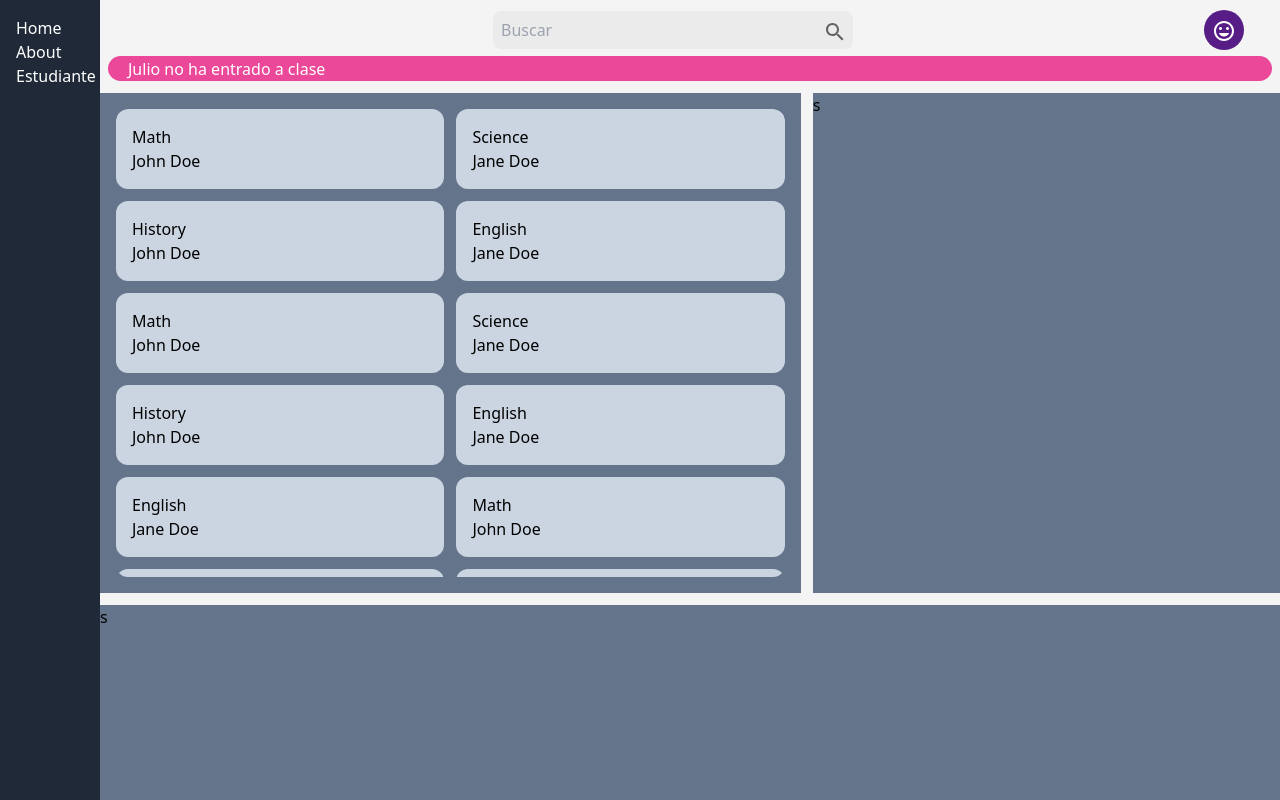
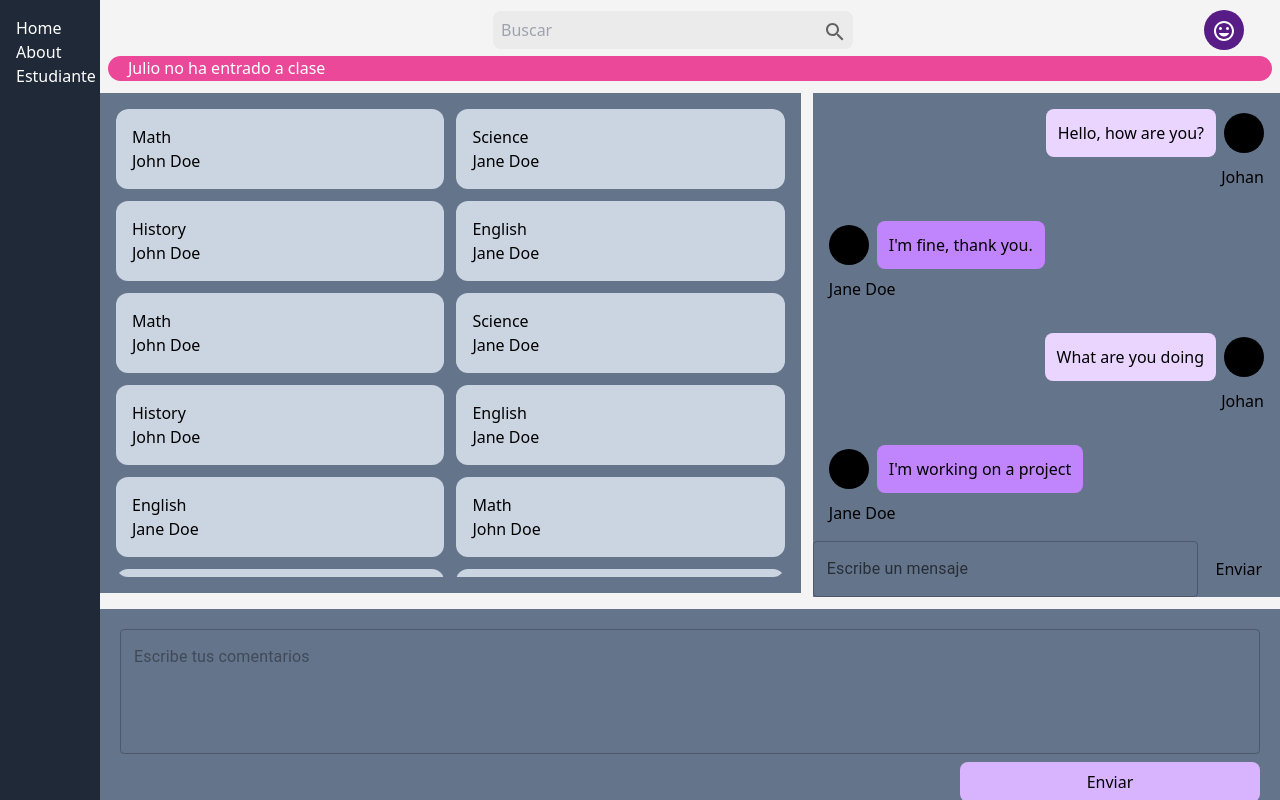
Before and after one commit to SebasRamz-Murillo/EduManager, a React (Vite) app: page /panel/home in a window 1280 px wide. Built offline with nearby package versions, Linux system fonts and the light colour scheme.

Commit message:
style: :sparkles: Componente de chat y review button

```diff
--- /dev/null
+++ b/src/components/buttons/ReviewButton.tsx
@@ -0,0 +1,15 @@
+import { TextField } from "@mui/material";
+
+export default function ReviewButton() {
+  return (
+    <section className="w-ful flex h-full flex-col items-end gap-2 p-5">
+      <TextField
+        multiline={true}
+        fullWidth={true}
+        placeholder="Escribe tus comentarios"
+        rows={4}
+      />
+      <button className="w-[300px] rounded-lg bg-purple-300 p-2">Enviar</button>
+    </section>
+  );
+}
--- a/src/components/sections/layout/GridSubjets.tsx
+++ b/src/components/list/GridSubjets.tsx
@@ -1,4 +1,4 @@
-import { subjects } from "../../../lib/DataJson/Subjects";
+import { subjects } from "../../lib/DataJson/Subjects";
 
 export default function GridSubjets() {
   return (
--- /dev/null
+++ b/src/components/list/MessagesChat.tsx
@@ -0,0 +1,54 @@
+import { TextField } from "@mui/material";
+import { Messages } from "../../lib/DataJson/Messages";
+
+export default function MessagesChat() {
+  return (
+    <>
+      <section className="w-full">
+        {Messages.map((message) => (
+          <div
+            key={message.id}
+            className={`flex w-full flex-row items-center justify-${message.user_id === 1 ? "end" : "start"} p-4`}
+          >
+            <article
+              className={`flex flex-col items-${message.user_id === 1 ? "end" : "start"} gap-2 leading-normal`}
+            >
+              <div className="flex flex-row items-center gap-2">
+                {message.user_id === 1 ? (
+                  <>
+                    <div
+                      className={`rounded-lg p-3 ${message.user_id === 1 ? "bg-purple-200" : "bg-purple-400"}`}
+                    >
+                      <h1>{message.message}</h1>
+                    </div>
+                    <div className="h-10 w-10 rounded-full bg-black"></div>
+                  </>
+                ) : (
+                  <>
+                    <div className="h-10 w-10 rounded-full bg-black"></div>
+                    <div className="rounded-lg bg-purple-400 p-3">
+                      <h1>{message.message}</h1>
+                    </div>
+                  </>
+                )}
+              </div>
+              <p className="">{message.user}</p>
+            </article>
+          </div>
+        ))}
+      </section>
+      <section className="flex w-full flex-row">
+        <TextField
+          variant="outlined"
+          label="Escribe un mensaje"
+          fullWidth={true}
+          sx={{
+            "& label.Mui-focused": { color: "purple" },
+            "& .MuiInput-underline:after": { borderBottomColor: "purple" },
+          }}
+        />
+        <button className="w-[100px]">Enviar</button>
+      </section>
+    </>
+  );
+}
--- a/src/components/sections/panel/Home.tsx
+++ b/src/components/sections/panel/Home.tsx
@@ -1,5 +1,8 @@
+import { Input, TextField } from "@mui/material";
 import BadgeNotification from "../layout/BadgeNotification";
-import GridSubjets from "../layout/GridSubjets";
+import GridSubjets from "../../list/GridSubjets";
+import MessagesChat from "../../list/MessagesChat";
+import ReviewButton from "../../buttons/ReviewButton";
 
 export default function Home() {
   return (
@@ -13,9 +16,13 @@ export default function Home() {
         <GridSubjets />
       </div>
       {/* Tercer div en la tercera columna */}
-      <div className="h-full w-full bg-slate-500 sm:hidden lg:block">s</div>
+      <div className="h-full w-full flex-col items-start justify-end bg-slate-500 sm:hidden lg:flex">
+        <MessagesChat />
+      </div>
       {/* Cuarto div ocupando las dos columnas */}
-      <div className="col-span-2 h-full w-full bg-slate-500">s</div>
+      <div className="col-span-2 h-full w-full bg-slate-500">
+        <ReviewButton />
+      </div>
     </section>
   );
 }
--- /dev/null
+++ b/src/lib/DataJson/Messages.ts
@@ -0,0 +1,26 @@
+export const Messages = [
+  {
+    id: 1,
+    message: "Hello, how are you?",
+    user: "Johan",
+    user_id: 1,
+  },
+  {
+    id: 2,
+    message: "I'm fine, thank you.",
+    user: "Jane Doe",
+    user_id: 2,
+  },
+  {
+    id: 3,
+    message: "What are you doing",
+    user: "Johan",
+    user_id: 1,
+  },
+  {
+    id: 4,
+    message: "I'm working on a project",
+    user: "Jane Doe",
+    user_id: 2,
+  },
+];
```
Also changed, not shown: src/components/list/GridStudents.tsx (renamed from src/components/sections/layout/GridStudents.tsx).
